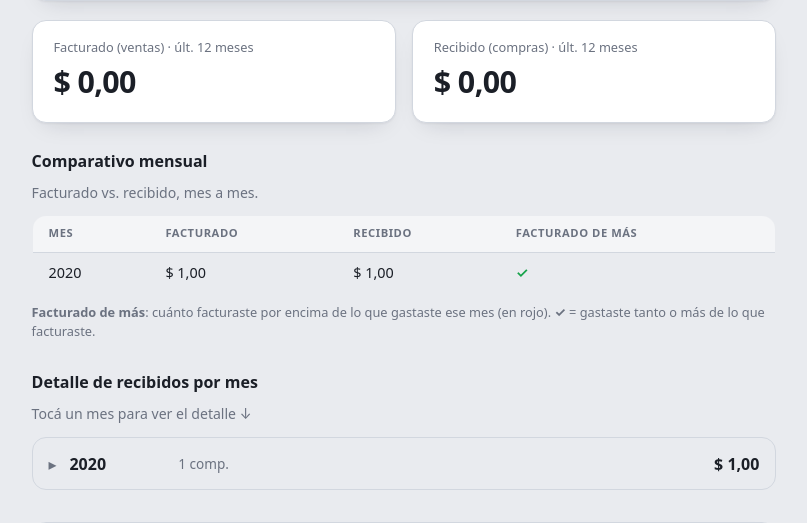
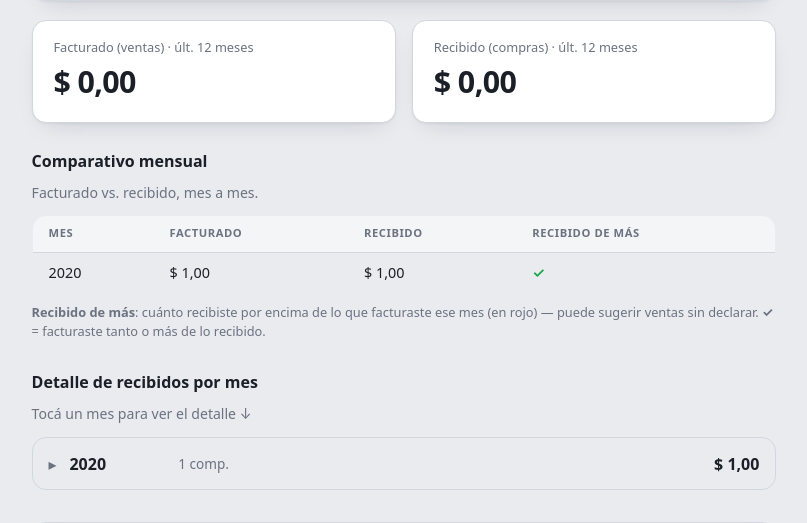
Before and after one commit to sergioseva/facturador-arca, a Flask app: page /recibidos in a window 1280 px wide. Shown: the part 270-793 px from the top of the page, without its empty margins (236-1043 px from the left). Run offline with Flask 3, Linux system fonts and the light colour scheme; the visitor is signed in with stand-in values (Sample User, id 1); tables that the repository leaves empty hold one stand-in row (values such as "Sample post").

Commit message:
Recibidos: el riesgo es recibir más de lo facturado (no al revés)
Invierte la lógica: rojo cuando recibido > facturado (recibís/comprás mucho más
de lo que facturás → posible venta sin declarar), mostrando el % recibido de más
((recibido-facturado)/facturado). ✓ verde cuando facturás tanto o más.

Co-Authored-By: Claude Opus 4.8 (1M context) <noreply@anthropic.com>

```diff
--- a/templates/recibidos.html
+++ b/templates/recibidos.html
@@ -68,25 +68,25 @@
     <div class="card"><div class="lbl">Recibido (compras) · últ. 12 meses</div><div class="val">$ {{ recib12|ars }}</div></div>
   </div>
 
-  {% if recib12 > 0 %}
-    {% set dif12 = (emit12 - recib12) / recib12 * 100 %}
+  {% if emit12 > 0 %}
+    {% set dif12 = (recib12 - emit12) / emit12 * 100 %}
     <div class="hero {{ 'warn' if dif12 > 0 }}">
-      <small>Facturado vs. gastado (últimos 12 meses)</small>
-      <div class="total">{% if dif12 > 0 %}+{{ dif12|round|int }}%{% else %}en equilibrio{% endif %}</div>
+      <small>Recibido vs. facturado (últimos 12 meses)</small>
+      <div class="total">{% if dif12 > 0 %}+{{ dif12|round|int }}%{% else %}en regla{% endif %}</div>
       <div class="cat-msg">
         {% if dif12 > 0 %}
-          ⚠️ Facturaste <b>$ {{ (emit12 - recib12)|ars }}</b> más de lo que gastaste — un <b>{{ dif12|round|int }}%</b> por encima de tus compras.
+          ⚠️ Recibiste <b>$ {{ (recib12 - emit12)|ars }}</b> más de lo que facturaste — un <b>{{ dif12|round|int }}%</b> por encima de tus ventas. Recibir mucho más de lo que facturás puede hacer sospechar <b>ventas sin declarar</b>.
         {% else %}
-          ✓ Tus compras ($ {{ recib12|ars }}) igualan o superan tus ventas ($ {{ emit12|ars }}).
+          ✓ Facturás tanto o más de lo que recibís ($ {{ emit12|ars }} facturado vs. $ {{ recib12|ars }} recibido).
         {% endif %}
-        <br><small style="color:rgba(255,255,255,.7)">Facturar más de lo que gastás es normal (es tu margen); el dato sirve para que la diferencia no sea desproporcionada. No hay un porcentaje oficial.</small>
+        <br><small style="color:rgba(255,255,255,.7)">No hay un porcentaje oficial; es una referencia para tu control.</small>
       </div>
     </div>
-  {% elif emit12 > 0 %}
+  {% elif recib12 > 0 %}
     <div class="hero warn">
-      <small>Facturado vs. gastado (últimos 12 meses)</small>
-      <div class="total">sin compras</div>
-      <div class="cat-msg">Facturaste <b>$ {{ emit12|ars }}</b> pero no cargaste comprobantes recibidos. Importá tus compras para comparar.</div>
+      <small>Recibido vs. facturado (últimos 12 meses)</small>
+      <div class="total">sin facturar</div>
+      <div class="cat-msg">Recibiste <b>$ {{ recib12|ars }}</b> pero no hay ventas facturadas registradas en el período.</div>
     </div>
   {% endif %}
 
@@ -94,7 +94,7 @@
   <h3>Comparativo mensual</h3>
   <p class="muted" style="margin:.2rem 0 .7rem">Facturado vs. recibido, mes a mes.</p>
   <table class="comp">
-    <thead><tr><th>Mes</th><th class="num">Facturado</th><th class="num">Recibido</th><th class="num">Facturado de más</th></tr></thead>
+    <thead><tr><th>Mes</th><th class="num">Facturado</th><th class="num">Recibido</th><th class="num">Recibido de más</th></tr></thead>
     <tbody>
       {% for m in comparativo %}
       <tr>
@@ -102,17 +102,17 @@
         <td class="num">$ {{ m.emitido|ars }}</td>
         <td class="num">$ {{ m.recibido|ars }}</td>
         <td class="num">
-          {% if m.recibido > 0 %}
-            {% set dif = (m.emitido - m.recibido) / m.recibido * 100 %}
+          {% if m.emitido > 0 %}
+            {% set dif = (m.recibido - m.emitido) / m.emitido * 100 %}
             {% if dif > 0 %}<span class="pct-bajo">+{{ dif|round|int }}%</span>{% else %}<span class="pct-ok">✓</span>{% endif %}
-          {% elif m.emitido > 0 %}<span class="pct-bajo">sin compras</span>
+          {% elif m.recibido > 0 %}<span class="pct-bajo">sin facturar</span>
           {% else %}<span class="muted">—</span>{% endif %}
         </td>
       </tr>
       {% endfor %}
     </tbody>
   </table>
-  <p class="muted" style="font-size:.8rem; margin:.5rem 0 0"><b>Facturado de más</b>: cuánto facturaste por encima de lo que gastaste ese mes (en rojo). <b>✓</b> = gastaste tanto o más de lo que facturaste.</p>
+  <p class="muted" style="font-size:.8rem; margin:.5rem 0 0"><b>Recibido de más</b>: cuánto recibiste por encima de lo que facturaste ese mes (en rojo) — puede sugerir ventas sin declarar. <b>✓</b> = facturaste tanto o más de lo recibido.</p>
   {% endif %}
 
   {% if meses %}
```
